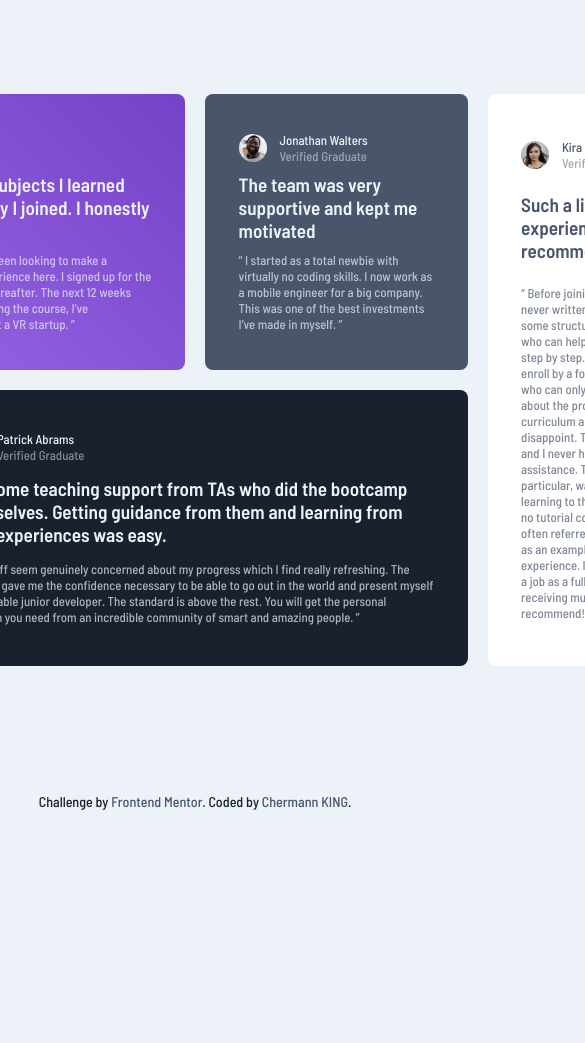
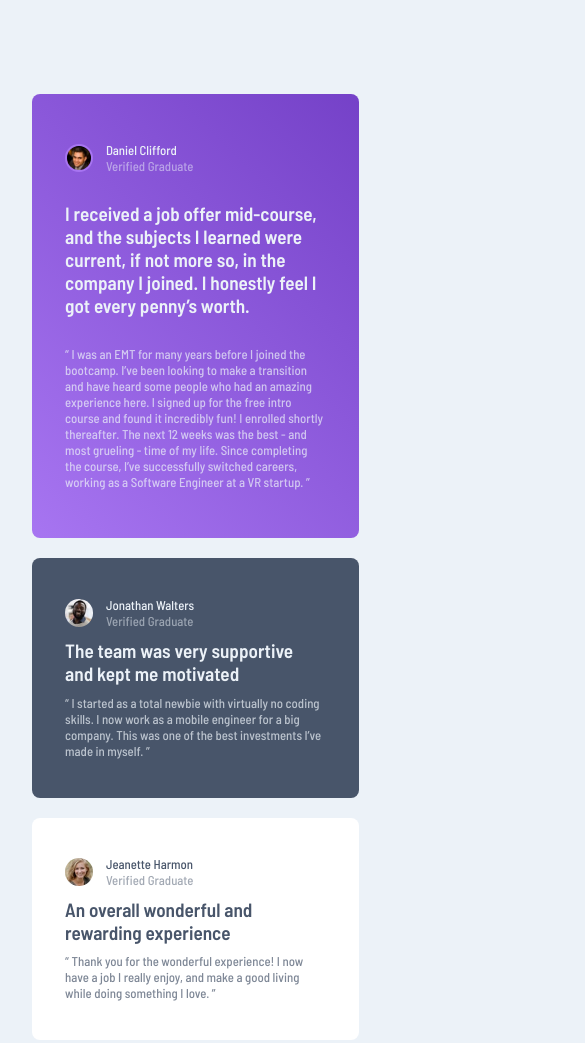
Before and after one commit to Chermann-KING/testimonials_grid_section---JUNIOR, a plain HTML site: page index.html in a window 390 px wide. Shown: the top 1043 px of the page, 585 px wide, since content can reach past the window. Before the commit the page ends 844 px from the top, so only its background shows below. Drawn offline with Linux system fonts and the light colour scheme.

Commit message:
🎨 MOB: Style> Make the content of the container responsive

```diff
--- a/style.css
+++ b/style.css
@@ -155,3 +155,24 @@ footer a:hover {
   font-weight: 600;
   color: var(--veryDarkBlackishBlue);
 }
+
+@media only screen and (max-width: 768px) {
+  /* For mobile phones: */
+  body {
+    height: 2024px;
+  }
+  .container {
+    display: grid;
+    grid-template-columns: 327px;
+    grid-template-rows: 444px 240px 222px 384px 438px;
+    gap: 20px px;
+    grid-auto-flow: row;
+    grid-template-areas:
+      "daniel"
+      "jonathan"
+      "jeanette"
+      "patrick"
+      "kira";
+    width: 327px;
+  }
+}
```
